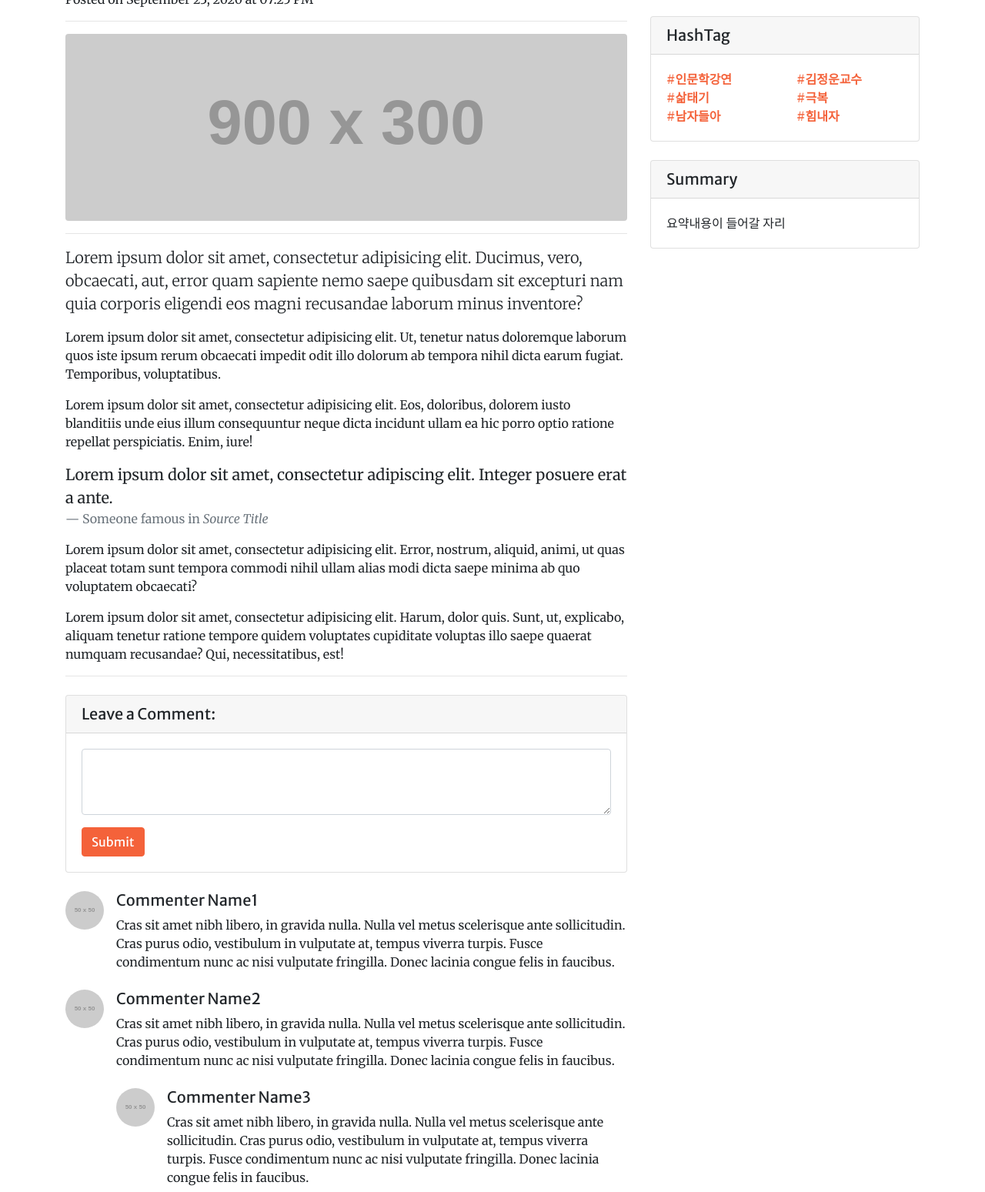
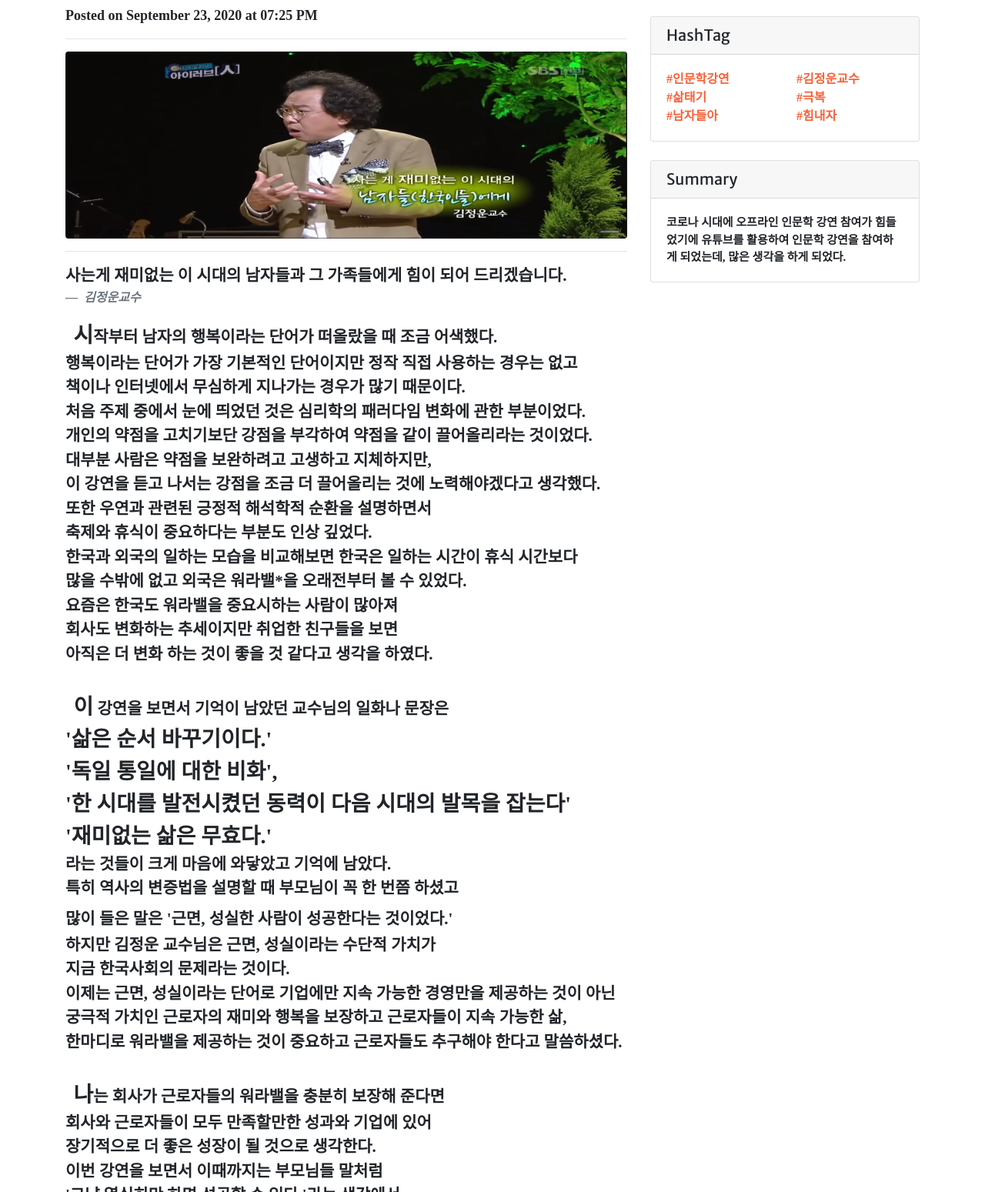
Before and after one commit to TechPersonality/TechPersonality.github.io, a website: page pages/tech.html in a window 1280 px wide. Shown: the part 212-1761 px from the top of the page at 77% size. Drawn offline with nearby package versions, Linux system fonts and the light colour scheme; placeholder pictures from the web are drawn by us; a web font is replaced by a local one.

Commit message:
T Contents 작성

```diff
--- /dev/null
+++ b/css/font.css
@@ -0,0 +1,7 @@
+@font-face {
+    font-family: 'BMHANNA_11yrs';
+    src: url('../assets/font/BMHANNA_11yrs_ttf.ttf') format('truetype');
+         /* url('../assets/font/BMHANNA_11yrs_otf.otf').format(''); */
+    font-weight: 600;
+    font-style: normal;
+  }
--- a/pages/tech.html
+++ b/pages/tech.html
@@ -17,11 +17,14 @@
     <!-- Third party plugin CSS-->
     <link href="https://cdnjs.cloudflare.com/ajax/libs/magnific-popup.js/1.1.0/magnific-popup.min.css" rel="stylesheet" />
     <!-- Custom styles for this template -->
-  <link href="../css/blog-post.css" rel="stylesheet">
-  <!-- Bootstrap core CSS -->
-  <link href="../vendor/bootstrap/css/bootstrap.min.css" rel="stylesheet">
-  <!-- Core theme CSS (includes Bootstrap)-->
-  <link href="../css/styles.css" rel="stylesheet" />
+    <link href="../css/blog-post.css" rel="stylesheet">
+    <!-- Bootstrap core CSS -->
+    <link href="../vendor/bootstrap/css/bootstrap.min.css" rel="stylesheet">
+    <!-- Core theme CSS (includes Bootstrap)-->
+    <link href="../css/styles.css" rel="stylesheet" />
+    <!-- My Font -->
+    <link href="../css/font.css" rel="stylesheet">
+
   <style>
       .column{
         color:rgba(0, 0, 0, 0.7) !important;
@@ -49,12 +52,12 @@
     </nav>
 
   <!-- Page Content -->
-  <div class="container">
+  <div class="container" style="font-family: BMHANNA_11yrs; font-weight: 600;">
     <div class="row">
       <!-- Post Content Column -->
       <div class="col-lg-8">
         <!-- Title -->
-        <h1 class="mt-4" style="font-weight: 600;">인문학 강연 참여</h1>
+        <p class="mt-4" style="font-size: 40px;">사는 게 재미없는 이 시대 남자들에게</p>
         <!-- Author -->
         <p class="lead" style="font-weight: 600; position: relative; left: 88%;">
           by
@@ -62,26 +65,59 @@
         </p>
         <hr>
         <!-- Date/Time -->
-        <p>Posted on September 23, 2020 at 07:25 PM</p>
+        <p style="font-size: 18px;">Posted on September 23, 2020 at 07:25 PM</p>
         <hr>
         <!-- Preview Image -->
-        <img class="img-fluid rounded" src="http://placehold.it/900x300" alt="">
+        <img class="img-fluid rounded" src="../assets/img/portfolio/post/1-1.jpg" alt="">
         <hr>
         <!-- Post Content -->
-        <p class="lead">Lorem ipsum dolor sit amet, consectetur adipisicing elit. Ducimus, vero, obcaecati, aut, error quam sapiente nemo saepe quibusdam sit excepturi nam quia corporis eligendi eos magni recusandae laborum minus inventore?</p>
-        <p>Lorem ipsum dolor sit amet, consectetur adipisicing elit. Ut, tenetur natus doloremque laborum quos iste ipsum rerum obcaecati impedit odit illo dolorum ab tempora nihil dicta earum fugiat. Temporibus, voluptatibus.</p>
-        <p>Lorem ipsum dolor sit amet, consectetur adipisicing elit. Eos, doloribus, dolorem iusto blanditiis unde eius illum consequuntur neque dicta incidunt ullam ea hic porro optio ratione repellat perspiciatis. Enim, iure!</p>
+
         <blockquote class="blockquote">
-          <p class="mb-0">Lorem ipsum dolor sit amet, consectetur adipiscing elit. Integer posuere erat a ante.</p>
-          <footer class="blockquote-footer">Someone famous in
-            <cite title="Source Title">Source Title</cite>
+          <p class="mb-0" style="font-size: 21px;">사는게 재미없는 이 시대의 남자들과 그 가족들에게 힘이 되어 드리겠습니다.</p>
+          <footer class="blockquote-footer">
+            <cite title="Source Title">김정운교수</cite>
           </footer>
         </blockquote>
 
-        <p>Lorem ipsum dolor sit amet, consectetur adipisicing elit. Error, nostrum, aliquid, animi, ut quas placeat totam sunt tempora commodi nihil ullam alias modi dicta saepe minima ab quo voluptatem obcaecati?</p>
+        <p style="font-size: 21px;"> &nbsp; <span style="font-size: 28px;">시</span>작부터 남자의 행복이라는 단어가 떠올랐을 때 조금 어색했다. <br>
+          행복이라는 단어가 가장 기본적인 단어이지만 정작 직접 사용하는 경우는 없고<br> 책이나 인터넷에서 무심하게 지나가는 경우가 많기 때문이다. <br>
+          처음 주제 중에서 눈에 띄었던 것은 심리학의 패러다임 변화에 관한 부분이었다. <br>
+          개인의 약점을 고치기보단 강점을 부각하여 약점을 같이 끌어올리라는 것이었다. <br>
+          대부분 사람은 약점을 보완하려고 고생하고 지체하지만, <br>
+          이 강연을 듣고 나서는 강점을 조금 더 끌어올리는 것에 노력해야겠다고 생각했다. <br>
+          또한 우연과 관련된 긍정적 해석학적 순환을 설명하면서 <br>
+          축제와 휴식이 중요하다는 부분도 인상 깊었다. <br>
+          한국과 외국의 일하는 모습을 비교해보면 한국은 일하는 시간이 휴식 시간보다 <br>
+          많을 수밖에 없고 외국은 워라밸*을 오래전부터 볼 수 있었다. <br>
+          요즘은 한국도 워라밸을 중요시하는 사람이 많아져 <br>
+          회사도 변화하는 추세이지만 취업한 친구들을 보면 <br>
+          아직은 더 변화 하는 것이 좋을 것 같다고 생각을 하였다.<br><br>
 
-        <p>Lorem ipsum dolor sit amet, consectetur adipisicing elit. Harum, dolor quis. Sunt, ut, explicabo, aliquam tenetur ratione tempore quidem voluptates cupiditate voluptas illo saepe quaerat numquam recusandae? Qui, necessitatibus, est!</p>
+          &nbsp; <span style="font-size: 28px;">이</span> 강연을 보면서 기억이 남았던 교수님의 일화나 문장은<br>
+          <span style="font-size: 28px;">'삶은 순서 바꾸기이다.'</span><br>
+          <span style="font-size: 28px;">'독일 통일에 대한 비화',</span><br>
+          <span style="font-size: 28px;">'한 시대를 발전시켰던 동력이 다음 시대의 발목을 잡는다'</span><br>
+           <span style="font-size: 28px;">'재미없는 삶은 무효다.'</span><br>
+          라는 것들이 크게 마음에 와닿았고 기억에 남았다. <br>
+          특히 역사의 변증법을 설명할 때 부모님이 꼭 한 번쯤 하셨고 <br>많이 들은 말은 <span style="font-size: 28px;"></span>'근면, 성실한 사람이 성공한다는 것이었다.'</span><br>
+          하지만 김정운 교수님은 근면, 성실이라는 수단적 가치가<br>
+          지금 한국사회의 문제라는 것이다. <br>
+          이제는 근면, 성실이라는 단어로 기업에만 지속 가능한 경영만을 제공하는 것이 아닌 <br>궁극적 가치인 근로자의 재미와 행복을 보장하고 근로자들이 지속 가능한 삶, <br>
+          한마디로 워라밸을 제공하는 것이 중요하고 근로자들도 추구해야 한다고 말씀하셨다. <br><br>
 
+          &nbsp; <span style="font-size: 28px;">나</span>는 회사가 근로자들의 워라밸을 충분히 보장해 준다면<br>
+          회사와 근로자들이 모두 만족할만한 성과와 기업에 있어 <br>
+          장기적으로 더 좋은 성장이 될 것으로 생각한다.<br>
+          이번 강연을 보면서 이때까지는 부모님들 말처럼<br>
+          '그냥 열심히만 하면 성공할 수 있다.'라는 생각에서<br>
+          '내가 잘하고 좋아하는 것을 열심히 그리고 즐겁게 해보자.'라고 생각하게 되었다. <br>
+          무엇보다 막상 쉬려면 주저하는 경우가 많았지만,<br>
+          김정운 교수님의 강연을 보고 휴식도 꼭 필요한 하나의 공부라고 생각하고<br>
+          이 강연을 계기로 내가 조금 더 자신감을 가지고<br>
+          나 자신을 좋아하게 되는 계기가 되었으면 좋겠다.<br><br>
+        </p>
+
+        <p style="font-size: 18px;">1) 워라밸(Work and Life Balance) : 일과 삶의 균형을 중요시하는 모습</p>
         <hr>
 
         <!-- Comments Form -->
@@ -92,7 +128,7 @@
               <div class="form-group">
                 <textarea class="form-control" rows="3"></textarea>
               </div>
-              <button type="submit" class="btn btn-primary">Submit</button>
+              <button type="submit" class="btn btn-primary" style="float: right;">Submit</button>
             </form>
           </div>
         </div>
@@ -188,8 +224,9 @@
         <!-- Side Widget -->
         <div class="card my-4">
           <h5 class="card-header">Summary</h5>
-          <div class="card-body">
-            요약내용이 들어갈 자리
+          <div class="card-body" style="font-size: 15px;">
+            코로나 시대에 오프라인 인문학 강연 참여가 힘들었기에 유튜브를 활용하여 인문학 강연을 참여하게 되었는데,
+            많은 생각을 하게 되었다.
           </div>
         </div>
 
```
Also changed, not shown: README.md, assets/font/BMHANNAAir_ttf.ttf (added), assets/font/BMHANNA_11yrs_otf.otf (added), assets/img/portfolio/post/1-1.jpg (added), 1 other file.
